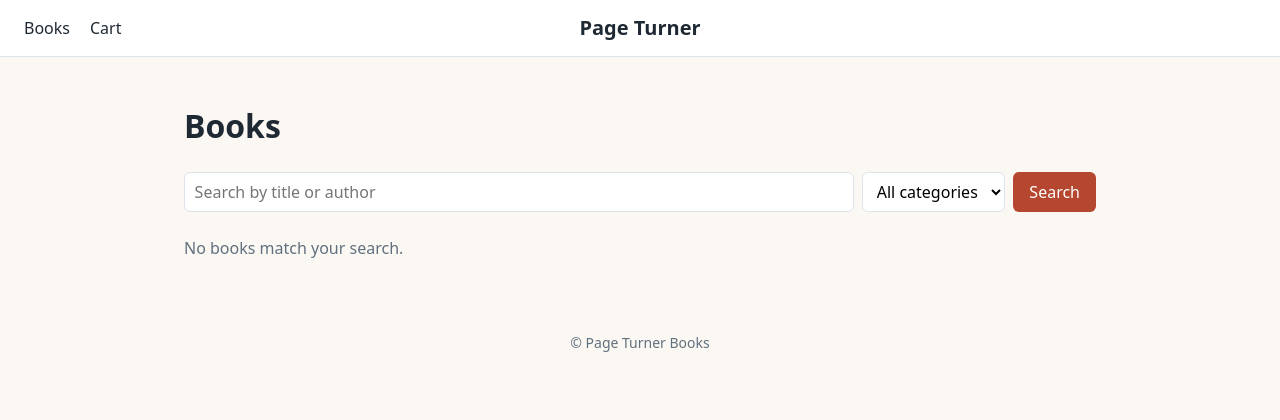
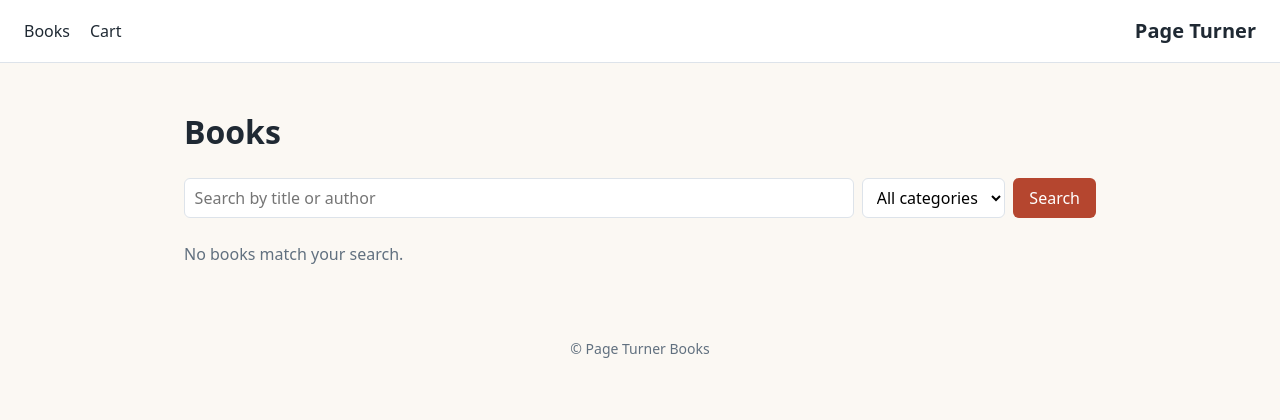
Before and after one commit to danjor667/demo-website, a Django app: template store/templates/store/book_list.html in a window 1280 px wide. Shown: the top 420 px of the page. Run offline with Django 5.2, Linux system fonts and the light colour scheme; the template is opened without the code that fills it, so the values that code supplies are empty.

Commit message:
AI-drafted fix for feedback 8602147c-affe-41fc-897c-b60e8c0ae646

```diff
--- a/store/static/store/style.css
+++ b/store/static/store/style.css
@@ -36,9 +36,7 @@ a { color: var(--accent); }
 .nav-toggle { display: none; }
 
 @media (min-width: 641px) {
-  .site-header { position: relative; }
-  .logo { position: absolute; left: 50%; transform: translateX(-50%); }
-  .site-nav { margin-right: auto; }
+  .logo { order: 2; margin-left: auto; }
 }
 
 .container { max-width: 960px; margin: 0 auto; padding: 1.5rem; }
```
